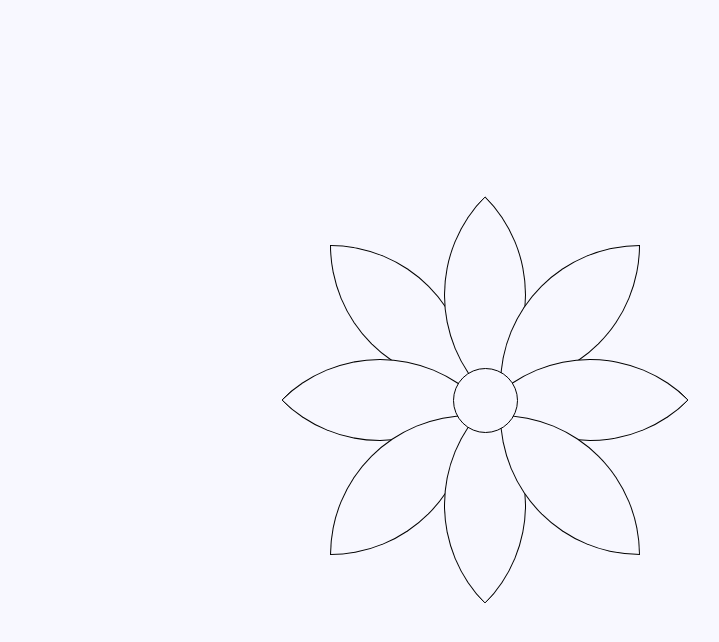
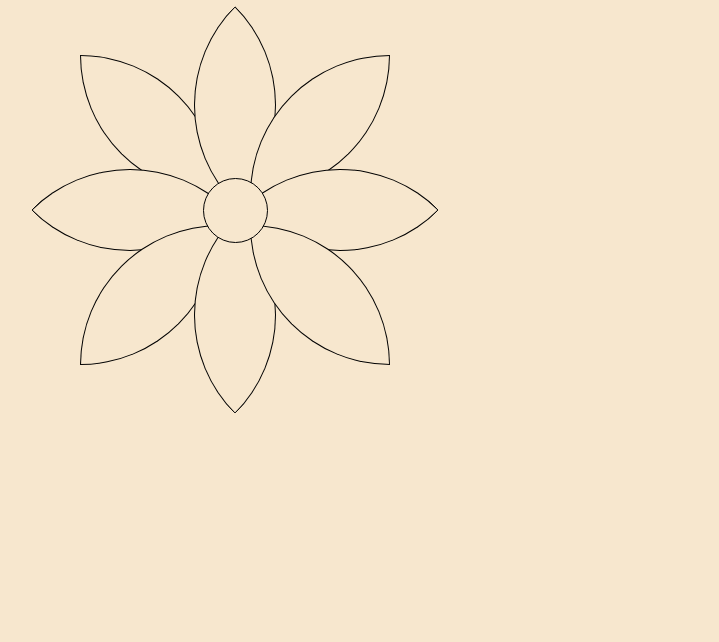
Before and after one commit to polyannarib/coloring-book, a Next.js app: page /flower in a window 1280 px wide. Shown: the top 642 px of the page, without its empty margins (155-874 px from the left). Built offline with nearby package versions, Linux system fonts and the light colour scheme; a web font is replaced by a local one.

Commit message:
color picker

```diff
--- a/package.json
+++ b/package.json
@@ -9,8 +9,12 @@
     "lint": "next lint"
   },
   "dependencies": {
+    "@emotion/react": "^11.8.2",
+    "@emotion/styled": "^11.8.1",
+    "@mui/material": "^5.5.3",
     "next": "12.1.0",
     "react": "17.0.2",
+    "react-color-palette": "^6.2.0",
     "react-dom": "17.0.2",
     "sass": "^1.49.9"
   },
--- a/src/components/Beach/beach.module.scss
+++ b/src/components/Beach/beach.module.scss
@@ -1,36 +1,45 @@
-$bg: #F8F8FF;
+@use "../../styles/variables" as var;
+
+
 $borderStyle: 1px solid #000000;
-$sandStyle: "", 1, 70%, 20%, -10px, 20px, "Bottom", 1,
-            "63% 100% 0% 0% / 40% 67% 0% 0% ", 2, 70%, 20%, -10px, 20px, "Top", 2;
 
 %positioning {
     position: absolute;
 }
 
 %background {
-    background-color: $bg;
+    background-color: var.$bg;
 }
 
-.container {
-    background-color: $bg;
+button {
+
+}
+
+.allContainer {
+    display: flex;
+}
+
+.circleContainer {
     display: flex;
     align-items: center;
     justify-content: center;
-    height: 100vh;
+    width: 100%;
+    width: calc(100% - 500px);
 }
 
 .circle {
+    top: 10%;
     width: 500px;
     height: 500px;
     border-radius: 50%;
     border: $borderStyle;
-    position: relative;
     display: flex;
     flex-direction: column-reverse;
     flex-wrap: nowrap;
     align-items: center;
     flex-shrink: 0;
-    overflow: hidden;
+    overflow: auto;
+    @extend %positioning;
 
     .sandBottom {
         border: $borderStyle;
--- /dev/null
+++ b/src/components/Color/color.js
@@ -0,0 +1,14 @@
+import styles from "./color.module.scss";
+import { ColorPicker } from "react-color-palette";
+import "react-color-palette/lib/css/styles.css";
+
+export default function Color(props) {
+
+    return (
+        <ColorPicker
+        style={{zIndex: 3}}
+        width={300} height={200} color={props.coloring} onChange={props.toggle}
+        light hideHSV hideRGB
+    />
+    )
+}
--- a/src/components/Flower/flower.js
+++ b/src/components/Flower/flower.js
@@ -1,39 +1,47 @@
 import styles from "./flower.module.scss"
+import { useEffect, useState } from "react";
+import Color from "../Color/color";
 
 export default function Flower() {
+    const [color, setColor] = useState("#F7E7CE");
+
+    useEffect(() => {
+        document.body.style.backgroundColor = color;
+    });
+
+    function setBgColor() {
+        setColor("#000")
+    }
     return (
+        <div className={styles.allContainer}>
+            <Color />
+            <div className={styles.flowerContainer}>
                 <div className={styles.flower}>
                     <div className={styles.circle}></div>
                     <div className={styles.petalsTop}>
                         <div style={{top: 55, left: 55}}>
-                    {/* <div></div> */}
                         </div>
                         <div style={{top: 35}}>
-                {/* <div></div> */}
                         </div>
                         <div style={{top: 55, right: 55}}>
-                {/* <div></div> */}
                         </div>
                     </div>
 
                     <div className={styles.petalsMid}>
                         <div style={{right: 35}}>
-                    {/* <div></div> */}
                         </div>
                         <div style={{left: 35}}>
-                    {/* <div></div> */}
                         </div>
                     </div>
 
                     <div className={styles.petalsBottom}>
                         <div style={{bottom: 55, left: 55}}>
-                    {/* <div></div> */}
                         </div>
                         <div style={{bottom: 35}}>
-                    {/* <div></div> */}
                         </div>
                         <div style={{right: 55, bottom: 55}}>
-                    {/* <div></div> */}
+                        </div>
+                    </div>
                 </div>
             </div>
         </div>
--- a/src/components/Flower/flower.module.scss
+++ b/src/components/Flower/flower.module.scss
@@ -1,5 +1,6 @@
+@use "../../styles/variables" as var;
+
 $degrees: -0deg, 45deg, 90deg, -45deg, -45deg, 90deg, 45deg, 0;
-$bg: #F8F8FF;
 
 @mixin petals($rot, $name, $i) {
     .petals#{$name} {
@@ -49,19 +50,30 @@ $bg: #F8F8FF;
     height: 140px;
     flex-shrink: 0;
     position: relative;
-    background-color: $bg;
+    background-color: var.$bg;
+}
+
+.allContainer {
+    display: flex;
+}
+
+.flowerContainer {
+    display: flex;
+    align-items: center;
+    justify-content: center;
+    width: calc(100% - 500px);
+    position: relative;
 }
 
 .flower {
+    top: 10%;
     display: flex;
     flex-direction: column;
     justify-content: center;
     align-items: center;
-    height: 100vh;
     width: 100%;
-    background-color: $bg;
-
-
+    background-color: var.$bg;
+    position: absolute;
 }
 
 .circle {
@@ -72,5 +84,5 @@ $bg: #F8F8FF;
     background-color: #F7E7CE;
     position: absolute;
     z-index: 1;
-    background-color: $bg;
+    background-color: var.$bg;
 }
--- a/src/pages/_app.js
+++ b/src/pages/_app.js
@@ -1,4 +1,4 @@
-import '../styles/globals.css'
+import '../styles/globals.scss'
 
 function MyApp({ Component, pageProps }) {
   return <Component {...pageProps} />
--- a/src/pages/index.js
+++ b/src/pages/index.js
@@ -3,10 +3,12 @@ import Choose from "../components/Option/choose";
 
 export default function Home() {
     return (
-        <>
+        <div style={
+            {backgroundColor: "#F7E7CE", zIndex: -1, height: "100vh"}
+            }>
             <Header>
                 <Choose />
             </Header>
-        </>
+        </div>
     )
 }
--- /dev/null
+++ b/src/styles/_variables.scss
@@ -0,0 +1 @@
+$bg: #F7E7CE;
--- a/src/styles/globals.css
+++ b/src/styles/globals.scss
@@ -4,7 +4,6 @@ body {
   margin: 0;
   font-family: -apple-system, BlinkMacSystemFont, Segoe UI, Roboto, Oxygen,
     Ubuntu, Cantarell, Fira Sans, Droid Sans, Helvetica Neue, sans-serif;
-  background-color: #F7E7CE;
 }
 
 a {
```
Also changed, not shown: src/components/Beach/beach.js (+23 -2 lines), src/components/Color/color.module.scss (added), 1 other file (tests, documents, lock files or other folders). Lines whose indentation alone changed are shown as unchanged.
